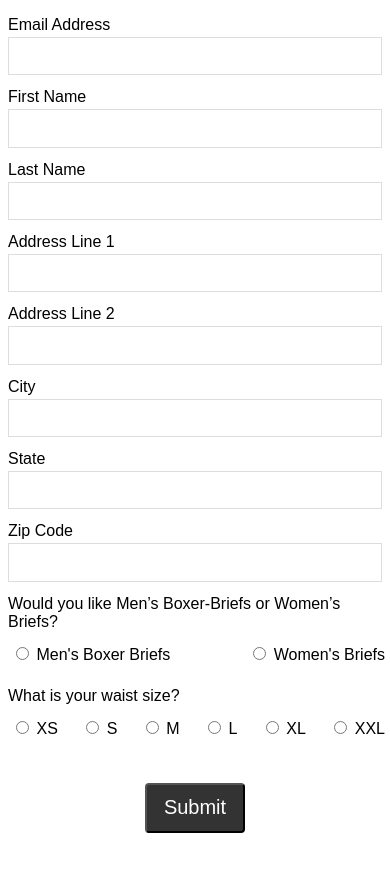
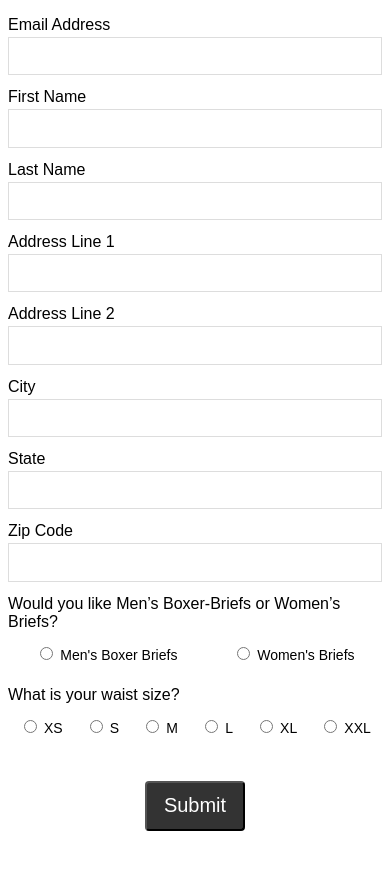
Before and after one commit to smoreau-tj/underwear-givaway, a plain HTML site: page index.html in a window 390 px wide. Drawn offline with Linux system fonts and the light colour scheme.

Commit message:
added mobile first

```diff
--- a/index.html
+++ b/index.html
@@ -23,8 +23,8 @@
     .radio-wrapper{
       display: flex;
       width: 100%;
-      justify-content: space-between;
-      margin: 10px 3px;
+      justify-content: space-around;
+      margin: 10px 0px;
     }
     .form-submit{
       padding: 30px;
@@ -51,6 +51,15 @@
     }
     .field-question{
       margin: 3px 0;
+    }
+    .radio-input-wrapper{
+      font-size: 14px;
+    }
+
+    @media (min-width: 480px) {
+      .form{
+        font-size: 18px;
+      }
     }
   </style>
 </head>
```
